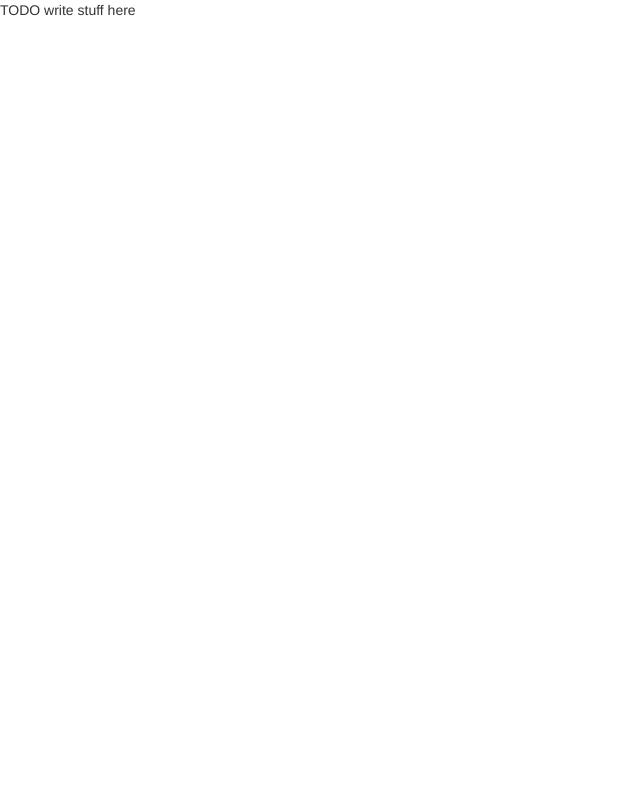
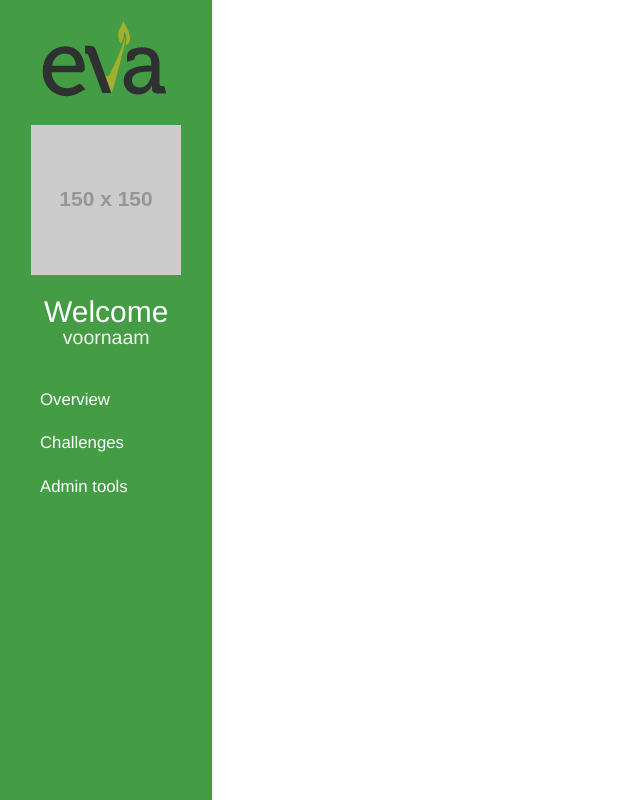
Before and after one commit to Nawsen/EVA-Project-Groep-15, a website: page Web/app/index.html at #/dashboard in a window 1280 px wide. Shown: the whole page, without its empty margins (0-640 px from the left). Drawn offline with Linux system fonts and the light colour scheme; placeholder pictures from the web are drawn by us.

Commit message:
dashboard mockup

```diff
--- a/Web/app/scripts/controllers/dashboard.js
+++ b/Web/app/scripts/controllers/dashboard.js
@@ -1,8 +1,8 @@
 /**
  * Created by wannes on 9/10/2015.
  */
-angular.module('eva').controller('DashboardCtrl', function($scope, $location){
+angular.module('eva').controller('DashboardCtrl', ['$scope', '$location', function ($scope, $location) {
+    $scope.user = {'firstname': 'voornaam', 'lastname': 'achternaam', 'avatar': 'http://placehold.it/150x150'};
 
 
-
-});
+}]);
--- a/Web/app/styles/main.css
+++ b/Web/app/styles/main.css
@@ -1,8 +1,12 @@
 * {
     border-radius: 0 !important;
 }
-
-
+.login-page{
+    padding: 20px;
+}
+.eva-dash-logo{
+    padding: 20px;
+}
 .login-page form{
 
     margin: 20px 0 20px 0;
@@ -15,3 +19,36 @@
     padding-left: 15px;
     font-size: 120%;
 }
+.sidebar{
+    position: fixed;
+    top: 0;
+    bottom: 0;
+    left: 0;
+    z-index: 1000;
+    display: block;
+    padding: 0;
+    overflow-x: hidden;
+    overflow-y: auto;
+    background-color: #449d44;
+    border-right: 1px solid #eee;
+    color: white;
+}
+
+.sidebar small{
+    color: whitesmoke;
+}
+.nav>li>a {
+    color: #fff;
+    padding-left: 40px;
+    font-size: 120%;
+    cursor: hand;
+}
+.nav>li>a:hover{
+    background-color: #3B903B;
+}
+.nav>li>a:active{
+    background-color: #3B903B;
+}
+.user-avatar{
+    margin-top: 25px;
+}
--- a/Web/app/views/dashboard.html
+++ b/Web/app/views/dashboard.html
@@ -1 +1,18 @@
-TODO write stuff here
+<div class="dashboard-page">
+    <div class="col-lg-2 col-sm-3 sidebar">
+        <div class="text-center eva-dash-logo">
+            <img src="images/eva-logo.png"/>
+
+            <img src={{user.avatar}} class="user-avatar">
+            <h2>Welcome <small>{{user.firstname}}</small></h2>
+        </div>
+        <ul class="nav nav-sidebar">
+            <li><a>Overview</a></li>
+            <li><a>Challenges</a></li>
+            <li><a>Admin tools</a></li>
+        </ul>
+    </div>
+    <div class="col-lg-8 col-lg-offset-3">
+
+    </div>
+</div>
```
